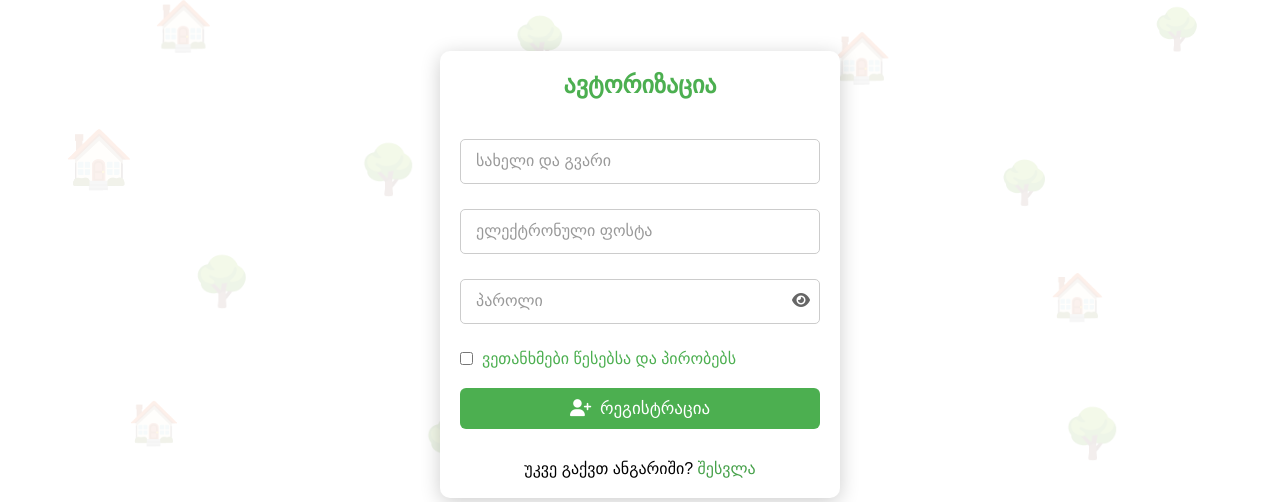
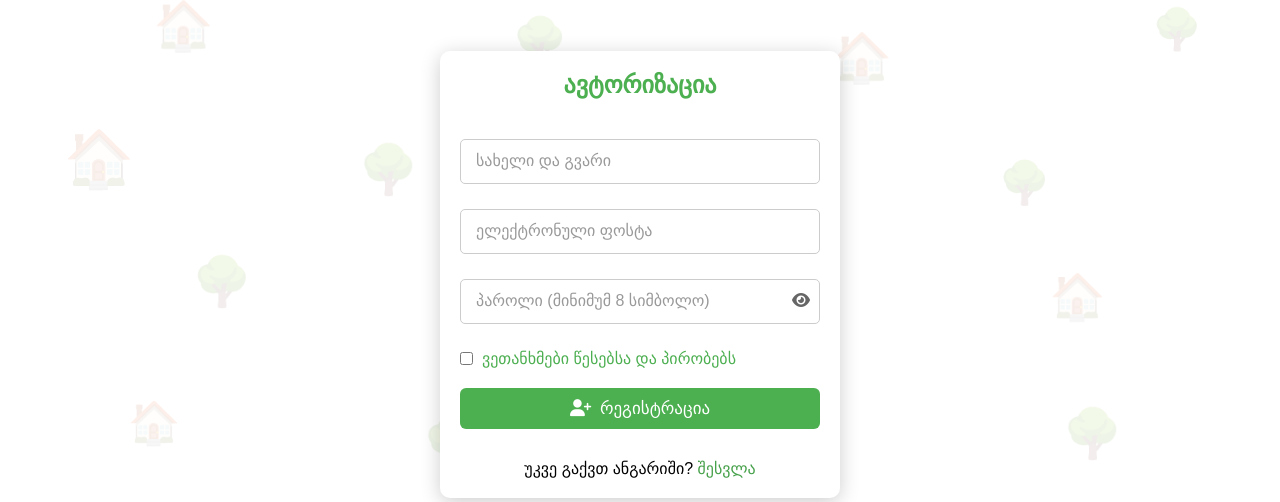
Before and after one commit to mategvetadze/FixKutaisi, a Django app: page /register in a window 1280 px wide. Shown: the part 146-648 px from the top of the page. Run offline with Django 5.2, Linux system fonts and the light colour scheme.

Commit message:
Update signup.html

```diff
--- a/FixKutaisi/templates/signup.html
+++ b/FixKutaisi/templates/signup.html
@@ -31,7 +31,7 @@
 
               <div class="form-group floating-label" style="position:relative;">
                 <input type="password" id="loginPassword" name="password" placeholder=" " minlength="8" required />
-                <label for="loginPassword">პაროლი</label>
+                <label for="loginPassword">პაროლი (მინიმუმ 8 სიმბოლო)</label>
                 <span class="password-toggle" onclick="togglePassword()">
                     <i class="fa-solid fa-eye" id="toggleIcon"></i>
                 </span>
```
